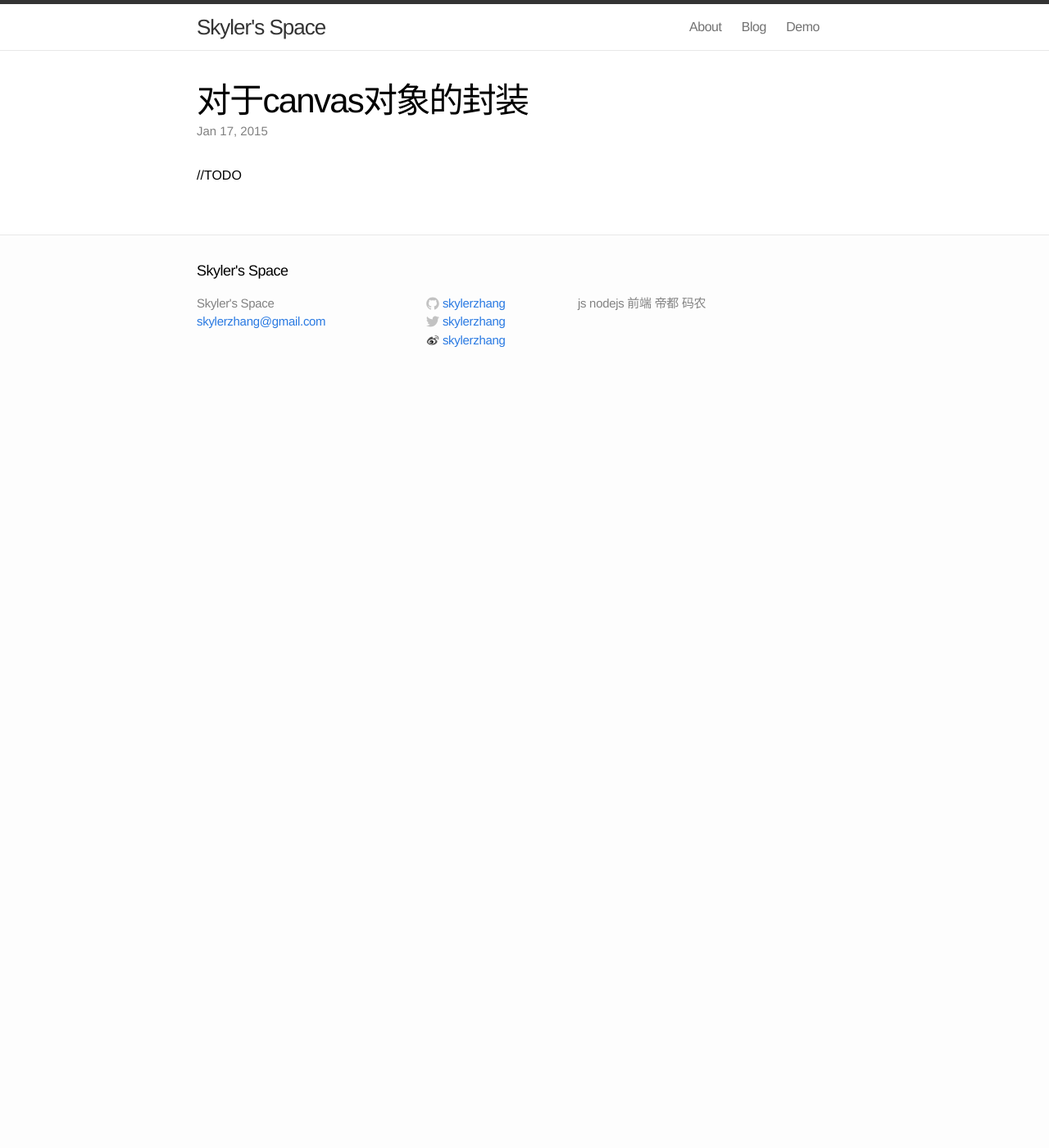
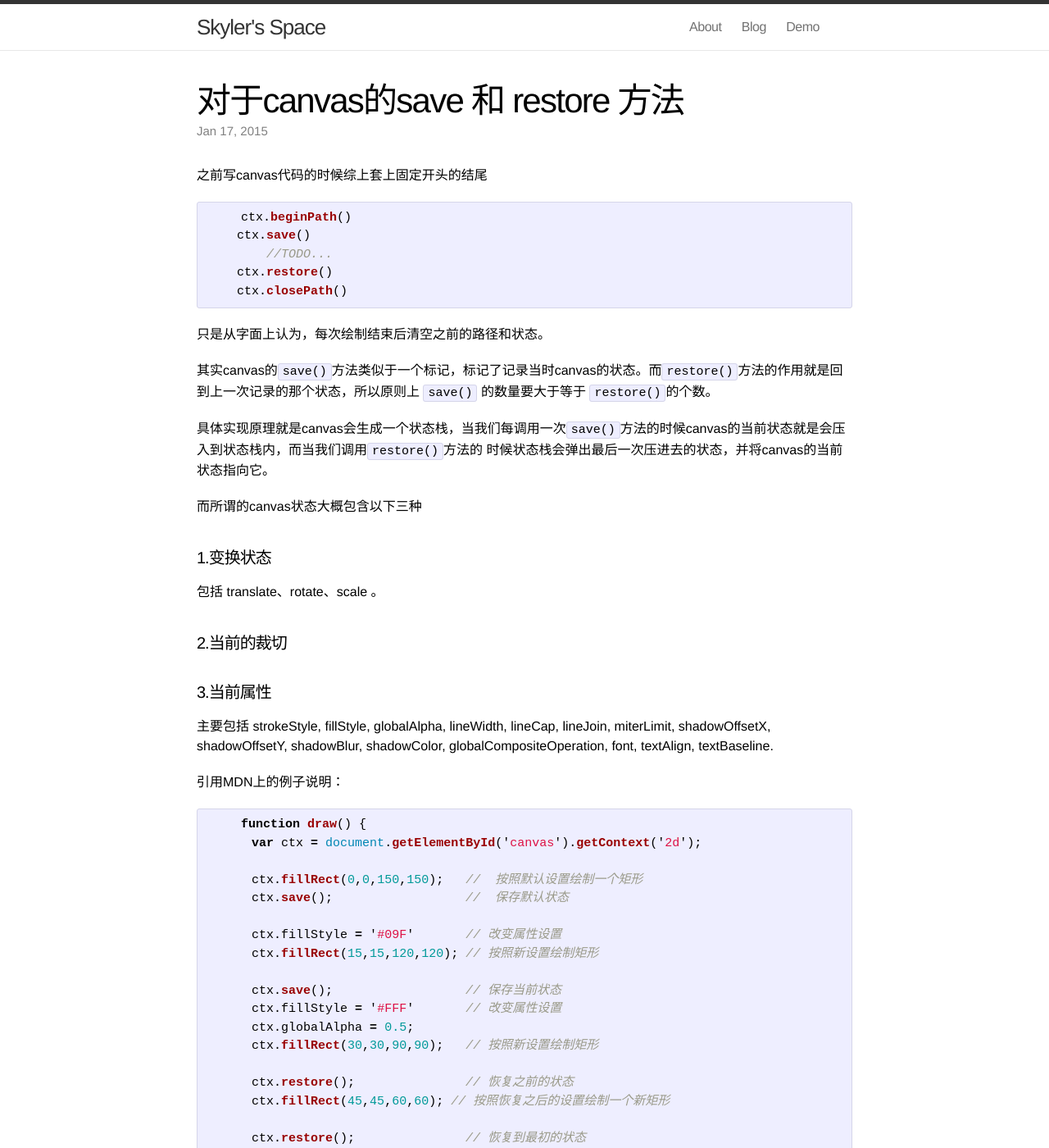
Before and after one commit to skylerzhang/skylerzhang.github.io, a Jekyll site: the page built from _posts/2015-01-17-canvas.markdown, in a window 1280 px wide and 1400 px high. Shown: the whole window at 82% size. Built offline with Jekyll 4.4.1, drawn with Linux system fonts in a browser that asks for light colours; comment, search, counter and statistics services are not loaded; some of the changed text lies outside the part shown.

Commit message:
update a blog

```diff
--- a/_posts/2015-01-17-canvas.markdown
+++ b/_posts/2015-01-17-canvas.markdown
@@ -1,8 +1,61 @@
 ---
 layout: post
-title:  "对于canvas对象的封装"
+title:  "对于canvas的save 和 restore 方法"
 date:   2015-01-17
 categories: canvas
 ---
 
-//TODO
+之前写canvas代码的时候综上套上固定开头的结尾
+
+{% highlight javascript %}
+    ctx.beginPath()
+    ctx.save()
+        //TODO...
+    ctx.restore()
+    ctx.closePath()
+{% endhighlight %}
+
+只是从字面上认为，每次绘制结束后清空之前的路径和状态。
+
+其实canvas的`save()`方法类似于一个标记，标记了记录当时canvas的状态。而`restore()`方法的作用就是回到上一次记录的那个状态，所以原则上
+`save()` 的数量要大于等于 `restore()`的个数。
+
+具体实现原理就是canvas会生成一个状态栈，当我们每调用一次`save()`方法的时候canvas的当前状态就是会压入到状态栈内，而当我们调用`restore()`方法的
+时候状态栈会弹出最后一次压进去的状态，并将canvas的当前状态指向它。
+
+而所谓的canvas状态大概包含以下三种
+
+####1.变换状态
+包括 translate、rotate、scale 。
+####2.当前的裁切
+####3.当前属性
+主要包括 strokeStyle, fillStyle, globalAlpha, lineWidth, lineCap, lineJoin, miterLimit, shadowOffsetX, shadowOffsetY, shadowBlur, shadowColor, globalCompositeOperation, font, textAlign, textBaseline.
+
+引用MDN上的例子说明：
+
+{% highlight javascript %}
+    function draw() {
+      var ctx = document.getElementById('canvas').getContext('2d');
+
+      ctx.fillRect(0,0,150,150);   //  按照默认设置绘制一个矩形
+      ctx.save();                  //  保存默认状态
+
+      ctx.fillStyle = '#09F'       // 改变属性设置
+      ctx.fillRect(15,15,120,120); // 按照新设置绘制矩形
+
+      ctx.save();                  // 保存当前状态
+      ctx.fillStyle = '#FFF'       // 改变属性设置
+      ctx.globalAlpha = 0.5;
+      ctx.fillRect(30,30,90,90);   // 按照新设置绘制矩形
+
+      ctx.restore();               // 恢复之前的状态
+      ctx.fillRect(45,45,60,60); // 按照恢复之后的设置绘制一个新矩形
+
+      ctx.restore();               // 恢复到最初的状态
+      ctx.fillRect(60,60,30,30); // 按照最初的状态绘制一个矩形
+    }
+{% endhighlight %}
+
+效果如下：
+
+![canvas]({{ site.url }}/assets/images/2015-01-17-1.png)
```
Also changed, not shown: assets/images/2015-01-17-1.png (added).
